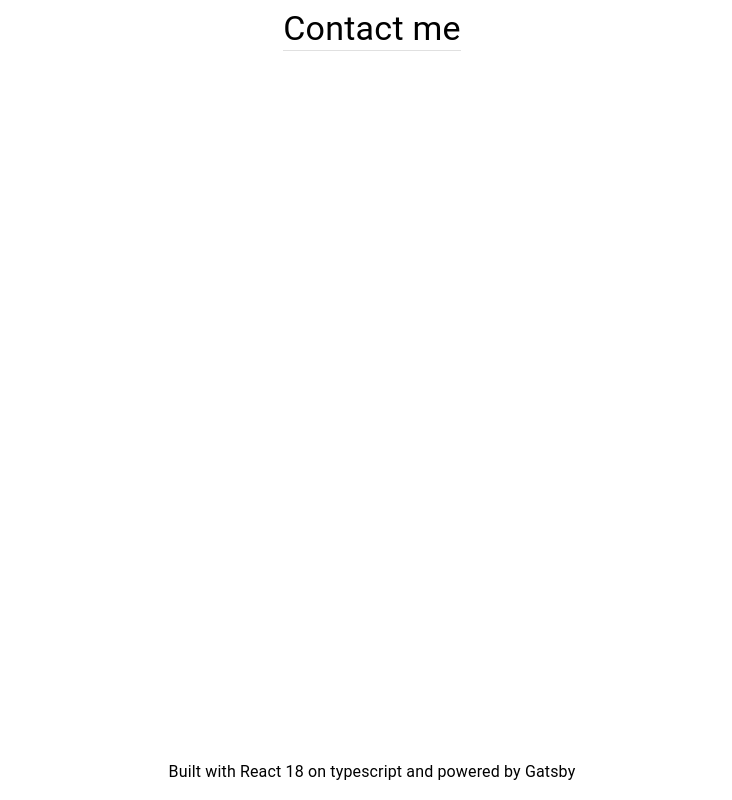
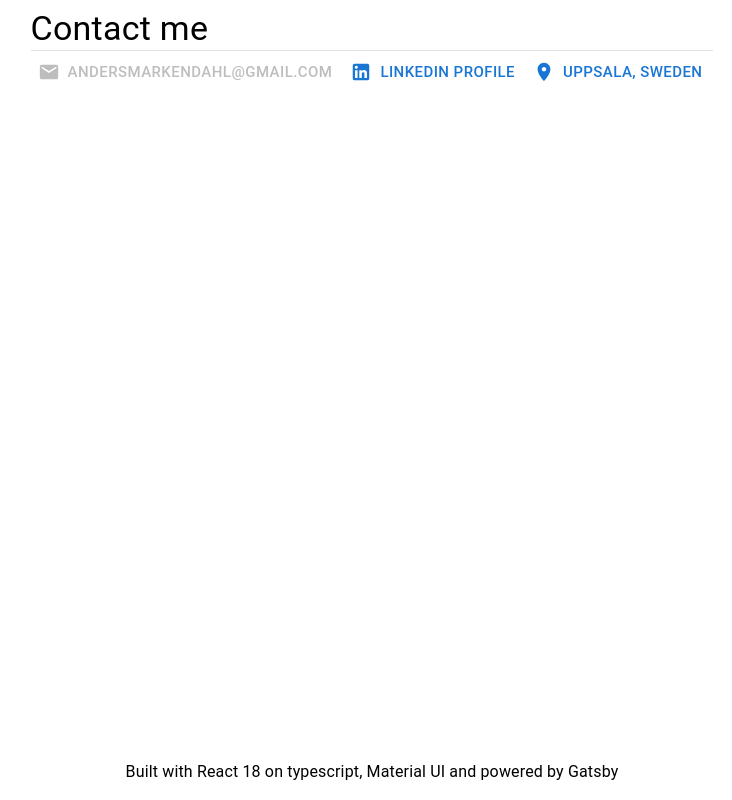
Before and after one commit to andersmarkendahl/andersmarkendahl.github.io, a React app: page / in a window 1280 px wide. Shown: the whole page, without its empty margins (268-1000 px from the left). Built offline with nearby package versions, Linux system fonts and the light colour scheme.

Commit message:
Introduce ContactItem

```diff
--- a/package.json
+++ b/package.json
@@ -38,6 +38,7 @@
   "dependencies": {
     "@emotion/react": "^11.11.0",
     "@emotion/styled": "^11.11.0",
+    "@mui/icons-material": "^5.11.16",
     "@mui/material": "^5.13.2",
     "react": "^18.2.0",
     "react-dom": "^18.2.0"
--- a/src/sections/Contact.tsx
+++ b/src/sections/Contact.tsx
@@ -1,9 +1,27 @@
 /** @jsx jsx */
 import { jsx } from '@emotion/react';
 import {
+  Button,
   Divider,
   Typography,
 } from '@mui/material';
+import {
+  Email,
+  LinkedIn,
+  LocationOn,
+} from '@mui/icons-material';
+
+interface ContactItemProps {
+  icon: React.ReactNode;
+  description: string;
+  link?: string;
+}
+
+const ContactItem = ({ icon, description, link = '' }: ContactItemProps) => (
+  <Button disabled={!link} size="large" href={link} startIcon={icon}>
+    {description}
+  </Button>
+);
 
 export const Contact = () => (
   <div>
@@ -11,5 +29,19 @@ export const Contact = () => (
       Contact me
     </Typography>
     <Divider orientation="horizontal" />
+    <ContactItem
+      icon={<Email />}
+      description="andersmarkendahl@gmail.com"
+    />
+    <ContactItem
+      icon={<LinkedIn />}
+      description="LinkedIn Profile"
+      link="https://www.linkedin.com/in/andersmarkendahl/"
+    />
+    <ContactItem
+      icon={<LocationOn />}
+      description="Uppsala, Sweden"
+      link="https://goo.gl/maps/B54bUncus6tHotbj6/"
+    />
   </div>
 );
--- a/src/sections/Footer.tsx
+++ b/src/sections/Footer.tsx
@@ -3,7 +3,7 @@ import { jsx } from '@emotion/react';
 import Typography from '@mui/material/Typography';
 
 export const Footer = () => {
-  const description = 'Built with React 18 on typescript and powered by Gatsby';
+  const description = 'Built with React 18 on typescript, Material UI and powered by Gatsby';
   return (
     <Typography align="center" variant="body1">
       {description}
```
Also changed, not shown: .eslintrc.json, 1 other file (tests, documents, lock files or other folders).
